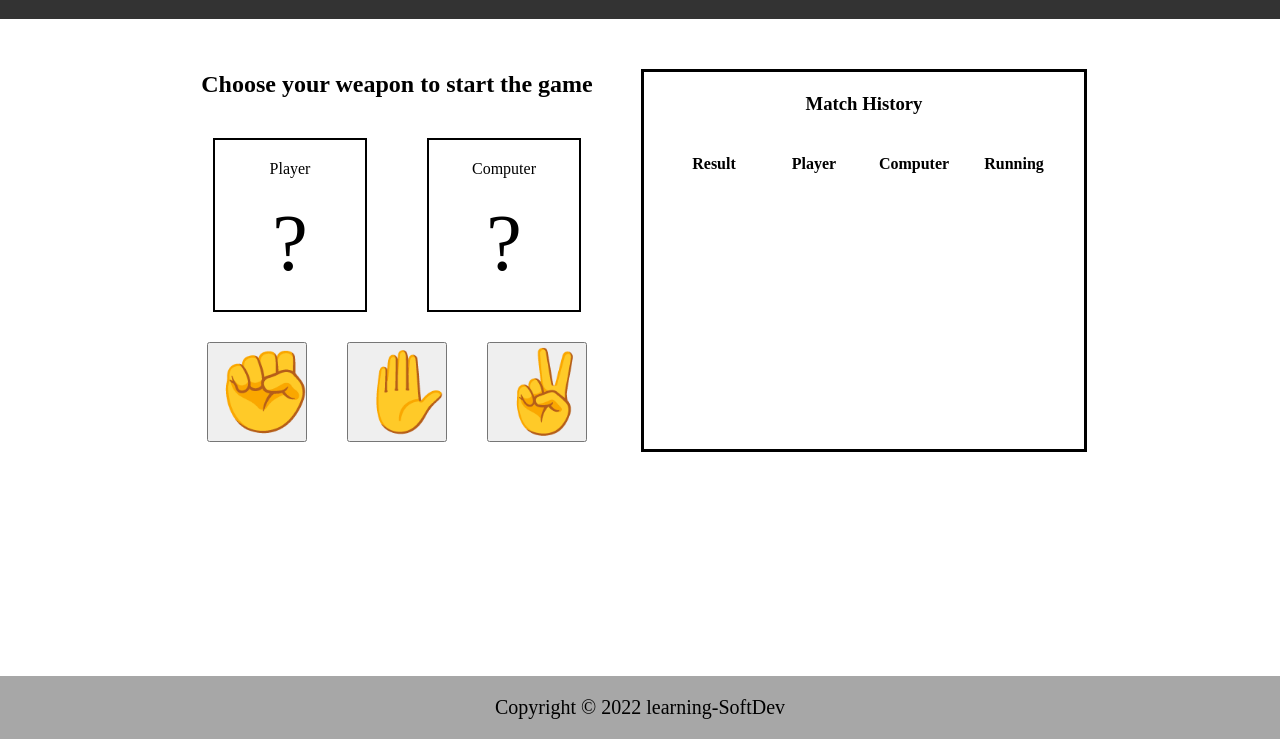
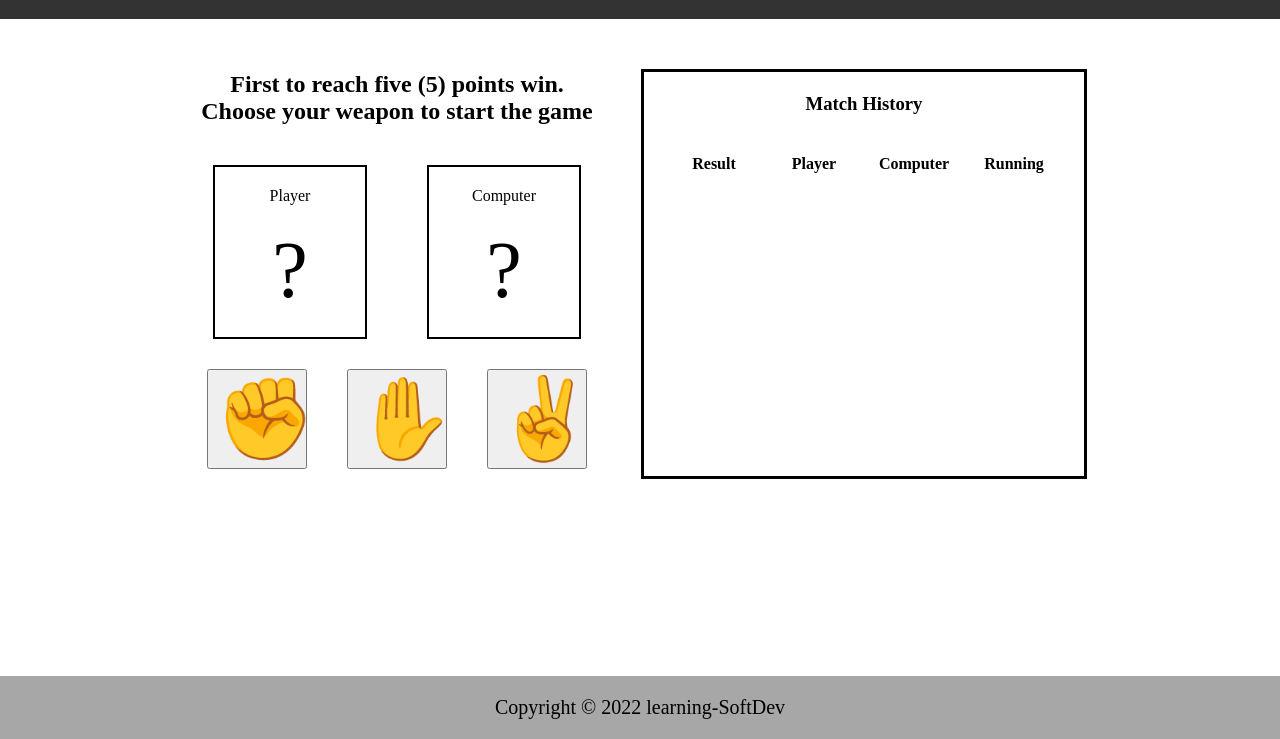
Before and after one commit to learning-SoftDev/rock-paper-scissors, a plain HTML site: page index.html in a window 1280 px wide. Shown: the part 61-800 px from the top of the page. Drawn offline with Linux system fonts and the light colour scheme.

Commit message:
added additional texts

```diff
--- a/index.html
+++ b/index.html
@@ -12,7 +12,7 @@
     </header>
       <div class = "container-main-content">
         <div class="wholeContainer">
-          <h2 id="matchResult">Choose your weapon to start the game</h2>
+          <h2 class="match-result" id="matchResult">First to reach five (5) points win. <br> Choose your weapon to start the game</h2>
           <div class="containerPicked">
             <div class="playerComputer">
               <div id="playerScore">Player</div>
--- a/styles.css
+++ b/styles.css
@@ -109,3 +109,7 @@
     justify-content: center;
     gap:20px
   }
+
+  .match-result{
+    text-align: center;
+  }
```
